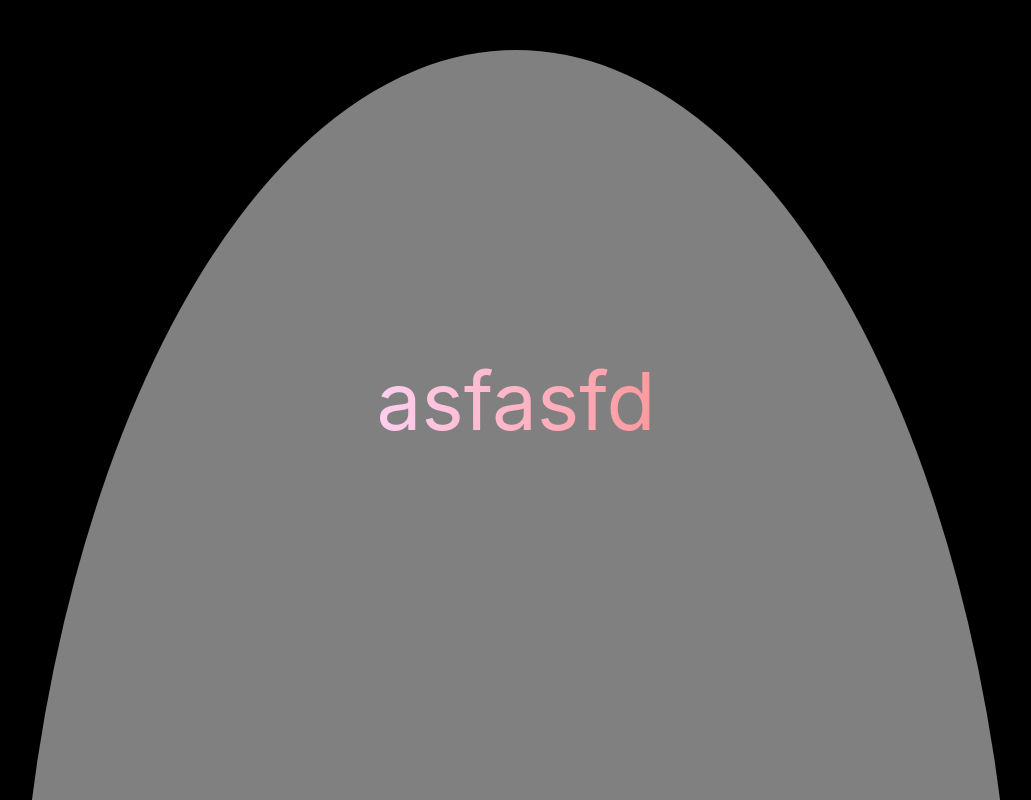
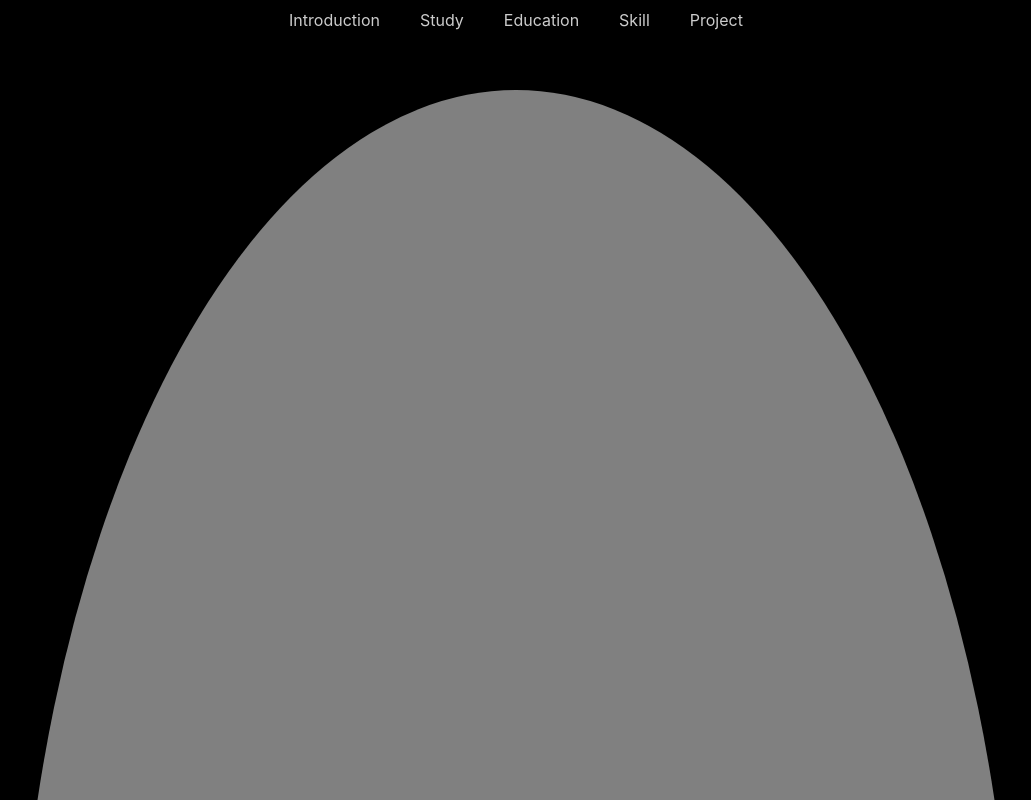
Before and after one commit to samsamgo/profile_v2, a React (Create React App) app: page / in a window 1280 px wide. Shown: the top 800 px of the page, without its empty margins (124-1155 px from the left). Built offline with nearby package versions, Linux system fonts and the light colour scheme.

Commit message:
feat : global

```diff
--- a/src/App.js
+++ b/src/App.js
@@ -8,7 +8,7 @@ function App() {
   return (
     <>
       <GlobalStyle />
-      {/* <Header /> */}
+      <Header />
       <BrowserRouter>
         <Routes>
           <Route path="/" element={<MainPage />}></Route>
--- a/src/Page/Mainpage.js
+++ b/src/Page/Mainpage.js
@@ -15,7 +15,6 @@ function Mainpage() {
     }
     if (scrollContainerRef.current) {
       scrollContainerRef.current.addEventListener("scroll", handleScroll);
-      console.log("dasfasd");
     }
     return () => {
       if (scrollContainerRef.current) {
@@ -26,16 +25,17 @@ function Mainpage() {
 
   useEffect(() => {
     if (scrollPosition < 127) {
-      setPositionState("fixed");
+      //   setPositionState("fixed");
     } else {
       setPositionState("relative");
     }
+    console.log(scrollPosition);
   }, [scrollPosition]);
 
   return (
     <>
-      <Maindiv>
-        <Circle opacity={0.5} ref={scrollContainerRef} />
+      <Maindiv ref={scrollContainerRef}>
+        <Circle opacity={0.5} />
         <StyledText position={positionState}>asfasfd</StyledText>
       </Maindiv>
     </>
@@ -46,6 +46,7 @@ export default Mainpage;
 const Maindiv = styled.div`
   width: 100%;
   height: auto;
+  position: relative;
   background-color: black;
   padding: 50px 0px;
   display: flex;
```
